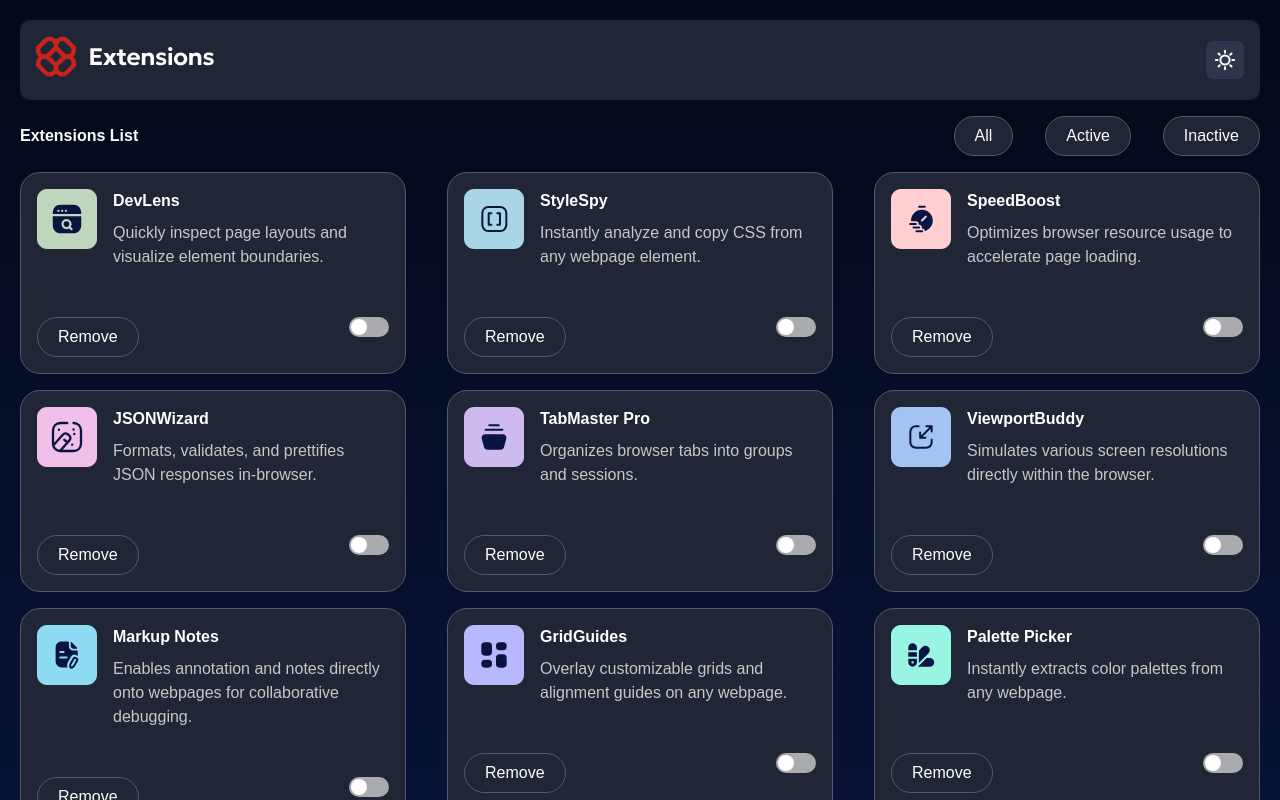
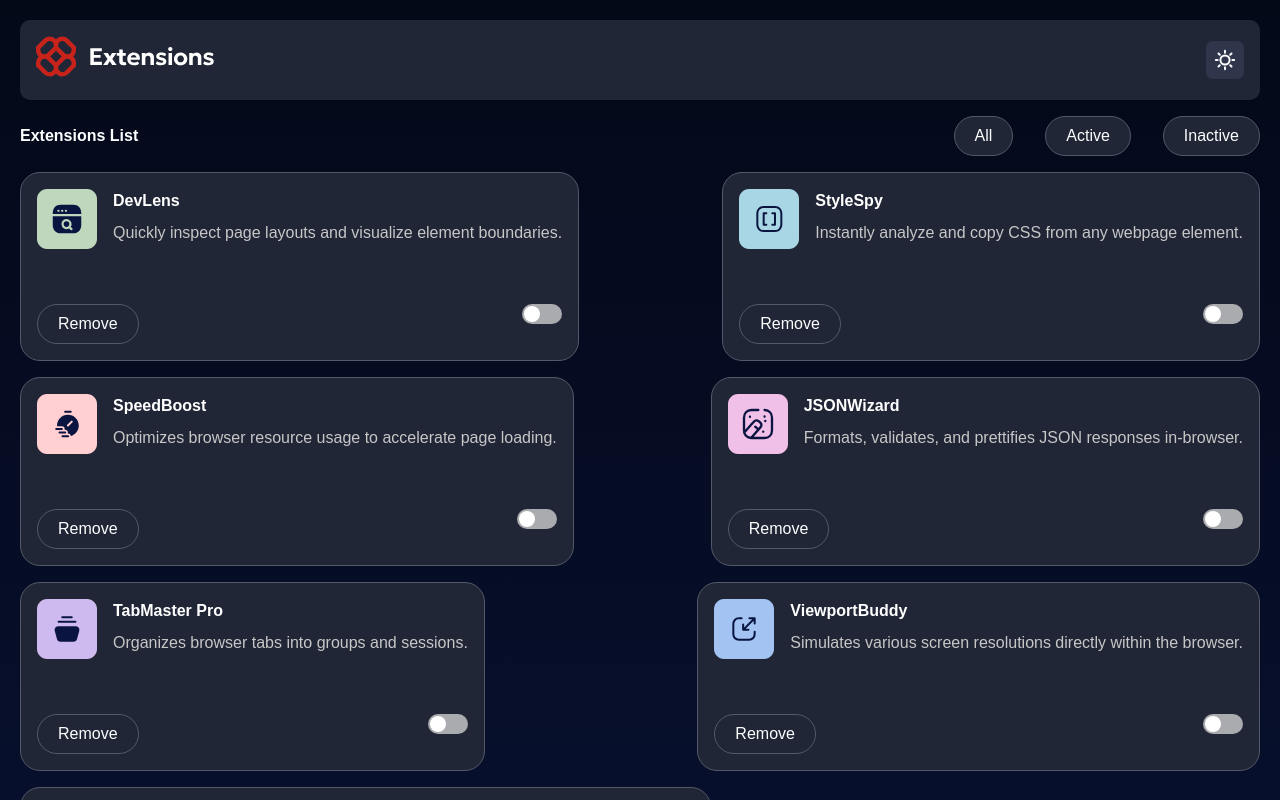
Before and after one commit to FranciscoFrontEndDeveloper/browserExtensionsManagerUiMain, an Angular app: page / in a window 1280 px wide. Shown: the top 800 px of the page. Built offline with nearby package versions, Linux system fonts and the light colour scheme; a web font is replaced by a local one.

Commit message:
cardExtCont to cardExtContDark

```diff
--- a/src/app/components/cardextension/cardextension.component.html
+++ b/src/app/components/cardextension/cardextension.component.html
@@ -1,10 +1,10 @@
 <div class="allCardCont">
-  <div class="cardExtCont" *ngFor="let ext of extensions()">
+  <div class="cardExtContDark" *ngFor="let ext of extensions()">
     <div>
       <div>
         <picture><img src="{{ ext.img }}" alt="devlens" /></picture>
       </div>
-      <div class="cardExtCont__text">
+      <div class="cardExtContDark__text">
         <h3>{{ ext.title }}</h3>
         <p>{{ ext.text }}</p>
       </div>
--- a/src/app/components/cardextension/cardextension.component.sass
+++ b/src/app/components/cardextension/cardextension.component.sass
@@ -1,4 +1,4 @@
-.cardExtCont
+.cardExtContDark
  border: 1px solid hsl(226, 11%, 37%)
  background: hsl(226, 25%, 17%)
  border-radius: 20px
```
